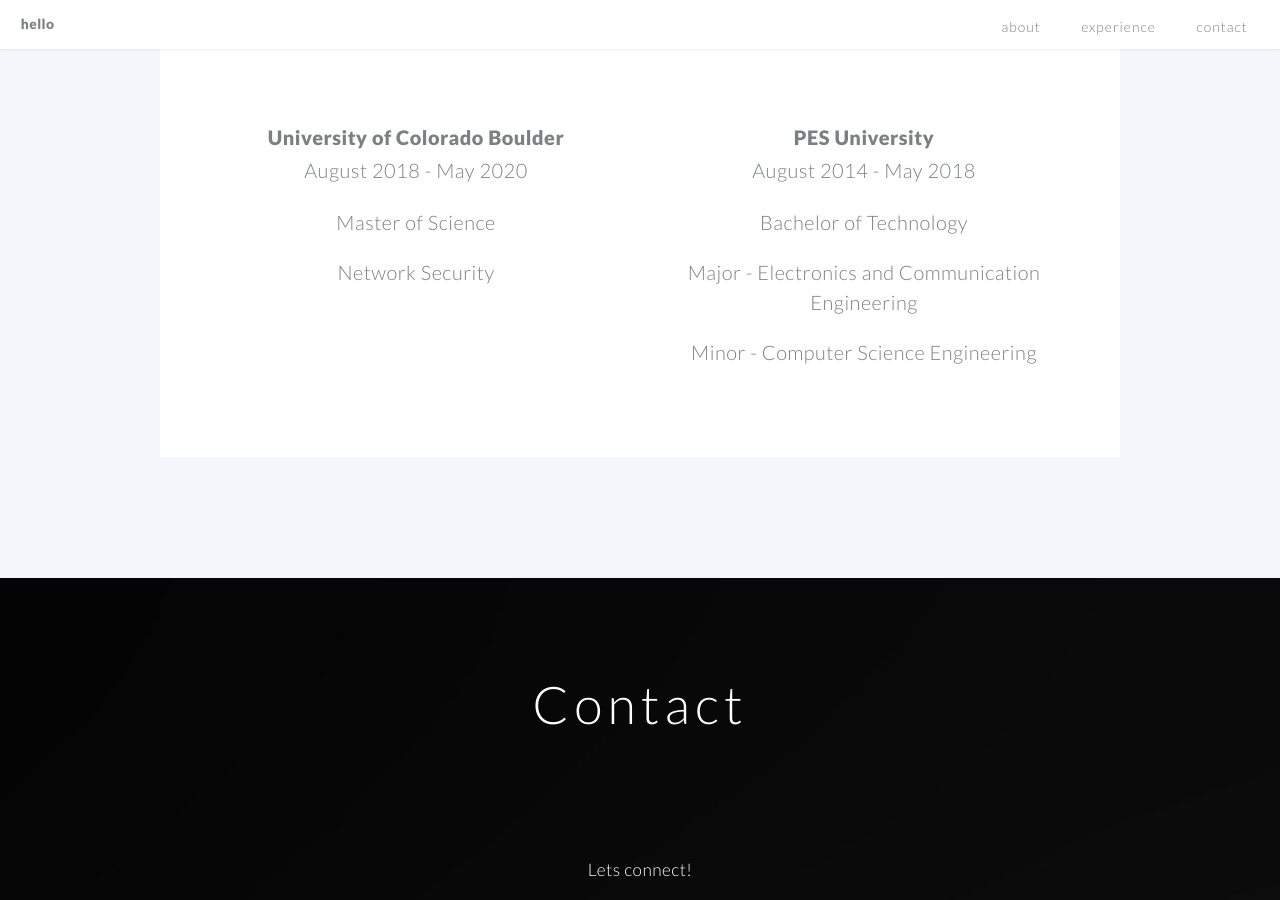
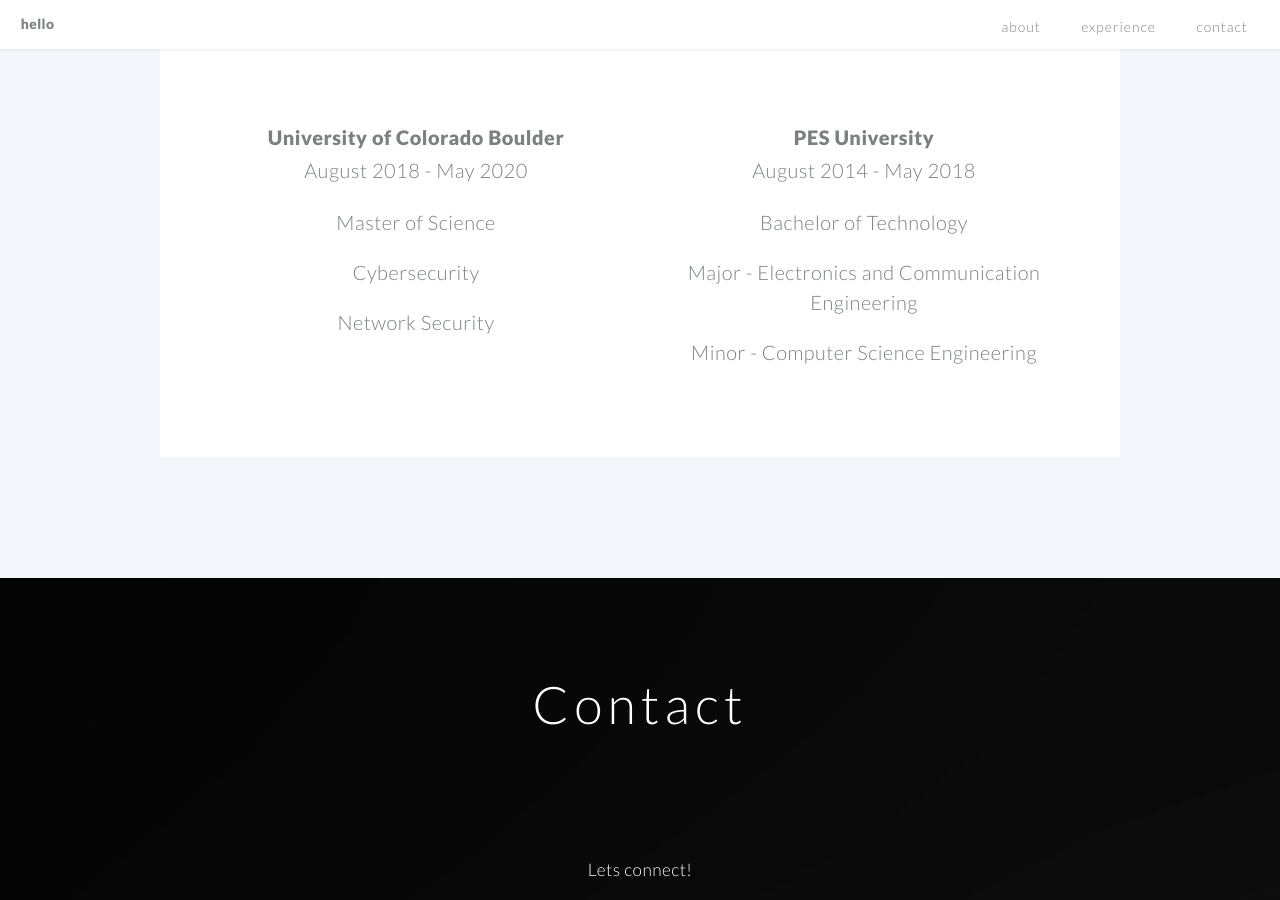
Before and after one commit to rishabkharidhi/rishabkharidhi.github.io, a Jekyll site: the page built from index.md, in a window 1280 px wide and 900 px high, scrolled down 2074 px. Built offline with Jekyll 4.4.1, drawn with Linux system fonts in a browser that asks for light colours.

Commit message:
Update cub.html

```diff
--- a/_includes/cub.html
+++ b/_includes/cub.html
@@ -1,4 +1,5 @@
 <h1><a href="#">University of Colorado Boulder</a></h1>
 <h2> August 2018 - May 2020 </h2>
 <h3>Master of Science</h3>
+<h3>Cybersecurity</h3>
 <h3>Network Security</h3>
```
